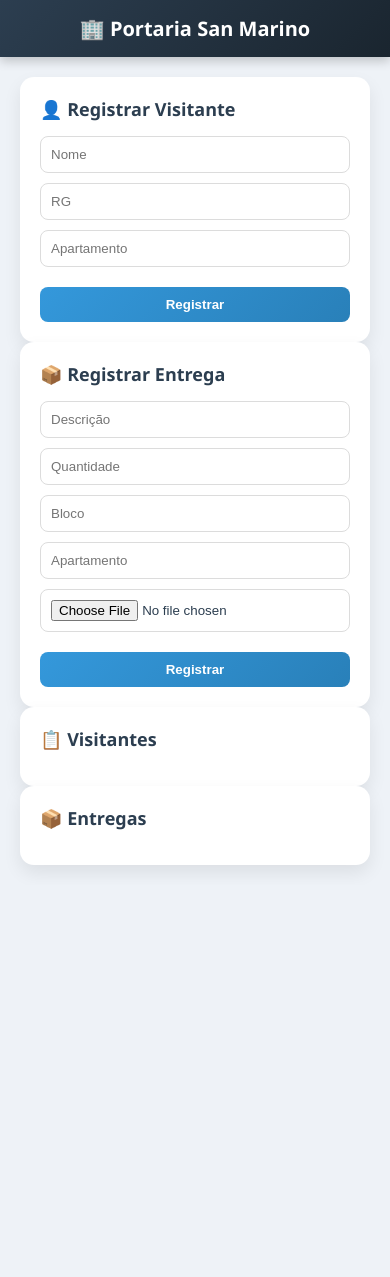
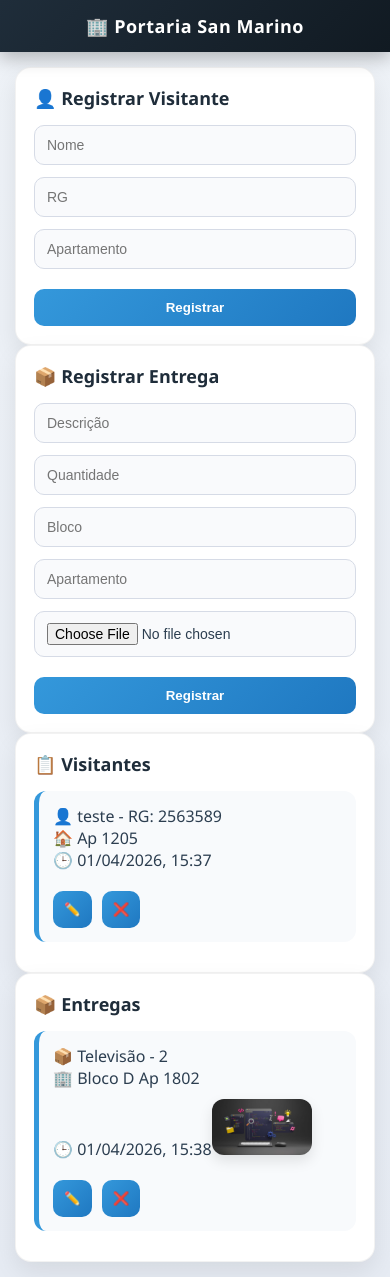
Before and after one commit to Evaldoer/cadastro_portaria_san_marino, a Next.js app: page / in a window 390 px wide. Before the commit the page ends 885 px from the top, so only its background shows below. Built offline with nearby package versions, Linux system fonts and the light colour scheme.

Commit message:
Portaria San Marino: atualização de geristros

```diff
--- a/app/globals.css
+++ b/app/globals.css
@@ -1,170 +1,173 @@
-/* RESET */
 * {
   margin: 0;
   padding: 0;
   box-sizing: border-box;
 }
 
-/* BODY */
+/* ================= BODY ================= */
 body {
   font-family: "Segoe UI", Arial, sans-serif;
-  background: #eef2f7;
+  background: linear-gradient(180deg, #eef2f7, #e6ebf3);
   color: #2c3e50;
+  min-height: 100vh;
 }
 
-/* HEADER (BANNER TOP FIXO) */
+/* ================= HEADER ================= */
 .header {
   width: 100%;
-  background: linear-gradient(135deg, #2c3e50, #1a252f);
+  background: linear-gradient(135deg, #1f2d3a, #111a22);
   color: white;
-  padding: 18px;
-  font-size: 24px;
-  font-weight: bold;
+  padding: 20px;
+  font-size: 22px;
+  font-weight: 700;
   text-align: center;
   position: sticky;
   top: 0;
   z-index: 1000;
-  box-shadow: 0 4px 10px rgba(0,0,0,0.2);
+  box-shadow: 0 6px 18px rgba(0, 0, 0, 0.25);
+  letter-spacing: 0.5px;
 }
 
-/* CONTAINER */
+/* ================= CONTAINER ================= */
 .container {
-  padding: 20px;
+  padding: 25px;
 }
 
-/* GRID */
+/* ================= GRID ================= */
 .grid {
   display: grid;
-  grid-template-columns: 1fr 1fr;
-  gap: 20px;
+  grid-template-columns: repeat(auto-fit, minmax(320px, 1fr));
+  gap: 22px;
 }
 
-/* CARD */
+/* ================= CARD ================= */
 .card {
   background: #ffffff;
-  padding: 20px;
-  border-radius: 14px;
-  box-shadow: 0 8px 18px rgba(0, 0, 0, 0.08);
-  transition: 0.25s;
+  padding: 22px;
+  border-radius: 16px;
+  box-shadow: 0 10px 25px rgba(0, 0, 0, 0.08);
+  transition: all 0.25s ease;
+  border: 1px solid rgba(0, 0, 0, 0.05);
 }
 
 .card:hover {
-  transform: translateY(-4px);
+  transform: translateY(-5px);
+  box-shadow: 0 14px 30px rgba(0, 0, 0, 0.12);
 }
 
-/* TITLES */
+/* ================= TITLES ================= */
 h2 {
   margin-bottom: 15px;
   font-size: 18px;
-  color: #2c3e50;
+  color: #1f2d3a;
 }
 
-/* FORM */
+/* ================= FORM ================= */
 form {
   display: flex;
   flex-direction: column;
-  gap: 10px;
+  gap: 12px;
 }
 
-/* LABEL */
-label {
-  font-size: 13px;
-  font-weight: 600;
-  color: #555;
-}
-
-/* INPUTS */
+/* ================= INPUT ================= */
 input {
-  padding: 10px;
-  border-radius: 8px;
-  border: 1px solid #dcdcdc;
-  transition: 0.2s;
+  padding: 11px 12px;
+  border-radius: 10px;
+  border: 1px solid #d6dbe6;
+  font-size: 14px;
+  transition: all 0.2s ease;
+  background: #f9fafc;
 }
 
 input:focus {
   border-color: #3498db;
   outline: none;
-  box-shadow: 0 0 4px rgba(52, 152, 219, 0.3);
+  box-shadow: 0 0 0 3px rgba(52, 152, 219, 0.15);
+  background: #fff;
 }
 
-/* BOTÃO PADRÃO */
+/* ================= BUTTON ================= */
 button {
-  margin-top: 10px;
-  padding: 10px;
+  margin-top: 8px;
+  padding: 11px;
   border: none;
-  border-radius: 8px;
-  background: linear-gradient(135deg, #3498db, #2980b9);
+  border-radius: 10px;
+  background: linear-gradient(135deg, #3498db, #1f78c1);
   color: white;
-  font-weight: bold;
+  font-weight: 600;
   cursor: pointer;
-  transition: 0.2s;
+  transition: all 0.2s ease;
 }
 
 button:hover {
-  transform: scale(1.02);
+  transform: scale(1.03);
   opacity: 0.95;
 }
 
-/* LISTA */
+/* ================= LIST ================= */
 ul {
-  margin-top: 10px;
+  margin-top: 12px;
   list-style: none;
 }
 
-/* ITEM */
+/* ================= ITEM ================= */
 li {
-  background: #f8f9fb;
-  padding: 12px;
-  border-radius: 10px;
-  margin-bottom: 10px;
+  background: #f8fafc;
+  padding: 14px;
+  border-radius: 12px;
+  margin-bottom: 12px;
   border-left: 5px solid #3498db;
-  transition: 0.2s;
+  transition: all 0.2s ease;
 }
 
 li:hover {
-  background: #f1f4f8;
+  background: #eef4fb;
+  transform: translateX(2px);
 }
 
-/* FOTO */
+/* ================= IMAGEM ================= */
 img {
-  border-radius: 10px;
-  margin-top: 8px;
+  border-radius: 12px;
+  margin-top: 10px;
+  max-width: 100%;
+  height: auto;
+  box-shadow: 0 6px 14px rgba(0, 0, 0, 0.1);
 }
 
-/* AÇÕES (BOTÕES EDITAR/EXCLUIR) */
+/* ================= ACTIONS ================= */
 .actions {
-  margin-top: 10px;
+  margin-top: 12px;
   display: flex;
   gap: 10px;
 }
 
-/* BOTÃO EDITAR */
+/* ================= BOTÕES ESPECÍFICOS ================= */
 .btn-edit {
   background: linear-gradient(135deg, #f39c12, #d68910);
 }
 
-/* BOTÃO EXCLUIR */
 .btn-delete {
   background: linear-gradient(135deg, #e74c3c, #c0392b);
 }
 
-/* HOVER BOTÕES */
-.btn-edit:hover {
-  transform: scale(1.05);
+.btn-edit:hover,
+.btn-delete:hover {
+  transform: scale(1.06);
+  opacity: 0.95;
 }
 
-.btn-delete:hover {
-  transform: scale(1.05);
-}
-
-/* RESPONSIVO */
+/* ================= RESPONSIVO ================= */
 @media (max-width: 768px) {
-  .grid {
-    grid-template-columns: 1fr;
+  .container {
+    padding: 15px;
   }
 
   .header {
-    font-size: 20px;
-    padding: 15px;
+    font-size: 18px;
+    padding: 14px;
+  }
+
+  .card {
+    padding: 18px;
   }
 }
--- a/app/page.tsx
+++ b/app/page.tsx
@@ -1,31 +1,35 @@
-"use client";
-import { useEffect, useState } from "react";
-import Image from "next/image";
+"use client"
 
+import { useEffect, useState } from "react"
+import Image from "next/image"
+
+// ================= TIPOS =================
 type Visitante = {
-  id: number;
-  nome: string;
-  rg: string;
-  apartamento: string;
-  data?: string;
-};
+  id: number
+  nome: string
+  rg: string
+  apartamento: string
+  data?: string
+}
 
 type Entrega = {
-  id: number;
-  descricao: string;
-  quantidade: string;
-  bloco: string;
-  apartamento: string;
-  foto?: string;
-  data?: string;
-};
+  id: number
+  descricao: string
+  quantidade: string
+  bloco: string
+  apartamento: string
+  foto?: string
+  data?: string
+}
 
+// ================= COMPONENTE =================
 export default function Home() {
-  const [visitantes, setVisitantes] = useState<Visitante[]>([]);
-  const [entregas, setEntregas] = useState<Entrega[]>([]);
+  const [visitantes, setVisitantes] = useState<Visitante[]>([])
+  const [entregas, setEntregas] = useState<Entrega[]>([])
 
+  // ================= FORMATAR DATA =================
   function formatarData(data?: string) {
-    if (!data) return "";
+    if (!data) return ""
 
     return new Date(data).toLocaleString("pt-BR", {
       timeZone: "America/Sao_Paulo",
@@ -34,129 +38,128 @@ export default function Home() {
       year: "numeric",
       hour: "2-digit",
       minute: "2-digit",
-    });
+    })
   }
 
   // ================= VISITANTES =================
   async function carregarVisitantes() {
-    const res = await fetch("/api/visitantes", { cache: "no-store" });
-    const data = await res.json();
-    setVisitantes(data);
+    const res = await fetch("/api/visitantes", { cache: "no-store" })
+    const data = await res.json()
+    setVisitantes(data)
   }
 
   async function registrarVisitante(e: React.FormEvent<HTMLFormElement>) {
-    e.preventDefault();
-    const form = e.currentTarget;
+    e.preventDefault()
+    const form = e.currentTarget
 
-    const nome = (form.elements.namedItem("nome") as HTMLInputElement).value;
-    const rg = (form.elements.namedItem("rg") as HTMLInputElement).value;
-    const apartamento = (form.elements.namedItem("apartamento") as HTMLInputElement).value;
+    const nome = (form.elements.namedItem("nome") as HTMLInputElement).value
+    const rg = (form.elements.namedItem("rg") as HTMLInputElement).value
+    const apartamento = (form.elements.namedItem("apartamento") as HTMLInputElement).value
 
     await fetch("/api/visitantes", {
       method: "POST",
       headers: { "Content-Type": "application/json" },
       body: JSON.stringify({ nome, rg, apartamento }),
-    });
+    })
 
-    form.reset();
-    carregarVisitantes();
+    form.reset()
+    carregarVisitantes()
   }
 
   async function excluirVisitante(id: number) {
     await fetch("/api/visitantes", {
       method: "DELETE",
+      headers: { "Content-Type": "application/json" },
       body: JSON.stringify({ id }),
-    });
+    })
 
-    carregarVisitantes();
+    carregarVisitantes()
   }
 
   async function editarVisitante(v: Visitante) {
-    const nome = prompt("Novo nome:", v.nome);
-    if (!nome) return;
+    const nome = prompt("Novo nome:", v.nome)
+    if (!nome) return
 
     await fetch("/api/visitantes", {
       method: "PUT",
       headers: { "Content-Type": "application/json" },
       body: JSON.stringify({ ...v, nome }),
-    });
+    })
 
-    carregarVisitantes();
+    carregarVisitantes()
   }
 
   // ================= ENTREGAS =================
   async function carregarEntregas() {
-    const res = await fetch("/api/entregas", { cache: "no-store" });
-    const data = await res.json();
-    setEntregas(data);
+    const res = await fetch("/api/entregas", { cache: "no-store" })
+    const data = await res.json()
+    setEntregas(data)
   }
 
   async function registrarEntrega(e: React.FormEvent<HTMLFormElement>) {
-    e.preventDefault();
-    const form = e.currentTarget;
+    e.preventDefault()
+    const form = e.currentTarget
 
-    const descricao = (form.elements.namedItem("descricao") as HTMLInputElement).value;
-    const quantidade = (form.elements.namedItem("quantidade") as HTMLInputElement).value;
-    const bloco = (form.elements.namedItem("bloco") as HTMLInputElement).value;
-    const apartamento = (form.elements.namedItem("apartamento") as HTMLInputElement).value;
-    const foto = (form.elements.namedItem("foto") as HTMLInputElement).files?.[0];
+    const descricao = (form.elements.namedItem("descricao") as HTMLInputElement).value
+    const quantidade = (form.elements.namedItem("quantidade") as HTMLInputElement).value
+    const bloco = (form.elements.namedItem("bloco") as HTMLInputElement).value
+    const apartamento = (form.elements.namedItem("apartamento") as HTMLInputElement).value
+    const foto = (form.elements.namedItem("foto") as HTMLInputElement).files?.[0]
 
-    const formData = new FormData();
-    formData.append("descricao", descricao);
-    formData.append("quantidade", quantidade);
-    formData.append("bloco", bloco);
-    formData.append("apartamento", apartamento);
+    const formData = new FormData()
+    formData.append("descricao", descricao)
+    formData.append("quantidade", quantidade)
+    formData.append("bloco", bloco)
+    formData.append("apartamento", apartamento)
 
-    if (foto) formData.append("foto", foto);
+    if (foto) formData.append("foto", foto)
 
     await fetch("/api/entregas", {
       method: "POST",
       body: formData,
-    });
+    })
 
-    form.reset();
-    carregarEntregas();
+    form.reset()
+    carregarEntregas()
   }
 
   async function excluirEntrega(id: number) {
     await fetch("/api/entregas", {
       method: "DELETE",
+      headers: { "Content-Type": "application/json" },
       body: JSON.stringify({ id }),
-    });
+    })
 
-    carregarEntregas();
+    carregarEntregas()
   }
 
   async function editarEntrega(e: Entrega) {
-    const descricao = prompt("Nova descrição:", e.descricao);
-    if (!descricao) return;
+    const descricao = prompt("Nova descrição:", e.descricao)
+    if (!descricao) return
 
     await fetch("/api/entregas", {
       method: "PUT",
       headers: { "Content-Type": "application/json" },
       body: JSON.stringify({ ...e, descricao }),
-    });
+    })
 
-    carregarEntregas();
+    carregarEntregas()
   }
 
+  // ================= INIT =================
   useEffect(() => {
-    async function init() {
-      await carregarVisitantes();
-      await carregarEntregas();
-    }
-    init();
-  }, []);
+    carregarVisitantes()
+    carregarEntregas()
+  }, [])
 
+  // ================= UI =================
   return (
     <>
-      <header className="header">
-        🏢 Portaria San Marino
-      </header>
+      <header className="header">🏢 Portaria San Marino</header>
 
       <div className="container">
 
-        {/* FORM VISITANTE */}
+        {/* VISITANTE */}
         <div className="card">
           <h2>👤 Registrar Visitante</h2>
 
@@ -164,12 +167,11 @@ export default function Home() {
             <input name="nome" placeholder="Nome" required />
             <input name="rg" placeholder="RG" required />
             <input name="apartamento" placeholder="Apartamento" required />
-
             <button type="submit">Registrar</button>
           </form>
         </div>
 
-        {/* FORM ENTREGA */}
+        {/* ENTREGA */}
         <div className="card">
           <h2>📦 Registrar Entrega</h2>
 
@@ -178,7 +180,6 @@ export default function Home() {
             <input name="quantidade" placeholder="Quantidade" required />
             <input name="bloco" placeholder="Bloco" required />
             <input name="apartamento" placeholder="Apartamento" required />
-
             <input name="foto" type="file" />
 
             <button type="submit">Registrar</button>
@@ -199,13 +200,8 @@ export default function Home() {
                 🕒 {formatarData(v.data)}
 
                 <div className="actions">
-                  <button className="btn-edit" onClick={() => editarVisitante(v)}>
-                    ✏️
-                  </button>
-
-                  <button className="btn-delete" onClick={() => excluirVisitante(v.id)}>
-                    ❌
-                  </button>
+                  <button onClick={() => editarVisitante(v)}>✏️</button>
+                  <button onClick={() => excluirVisitante(v.id)}>❌</button>
                 </div>
               </li>
             ))}
@@ -226,17 +222,17 @@ export default function Home() {
                 🕒 {formatarData(e.data)}
 
                 {e.foto && (
-                  <Image src={e.foto} width={100} height={100} alt="foto" />
+                  <Image
+                    src={e.foto}
+                    width={100}
+                    height={100}
+                    alt="foto"
+                  />
                 )}
 
                 <div className="actions">
-                  <button className="btn-edit" onClick={() => editarEntrega(e)}>
-                    ✏️
-                  </button>
-
-                  <button className="btn-delete" onClick={() => excluirEntrega(e.id)}>
-                    ❌
-                  </button>
+                  <button onClick={() => editarEntrega(e)}>✏️</button>
+                  <button onClick={() => excluirEntrega(e.id)}>❌</button>
                 </div>
               </li>
             ))}
@@ -245,5 +241,5 @@ export default function Home() {
 
       </div>
     </>
-  );
+  )
 }
--- a/db.json
+++ b/db.json
@@ -1,4 +1,22 @@
 {
-  "visitantes": [],
-  "entregas": []
+  "visitantes": [
+    {
+      "id": 1775068640435,
+      "nome": "teste",
+      "rg": "2563589",
+      "apartamento": "1205",
+      "data": "2026-04-01T18:37:20.435Z"
+    }
+  ],
+  "entregas": [
+    {
+      "id": 1775068734695,
+      "descricao": "Televisão",
+      "quantidade": "2",
+      "bloco": "D",
+      "apartamento": "1802",
+      "foto": "/uploads/1775068734692-image1-7.jpg",
+      "data": "2026-04-01T18:38:54.695Z"
+    }
+  ]
 }
```
Also changed, not shown: app/api/entregas/route.ts (+48 -27 lines), app/api/visitantes/route.ts (+49 -25 lines), public/uploads/1775068734692-image1-7.jpg (added).
